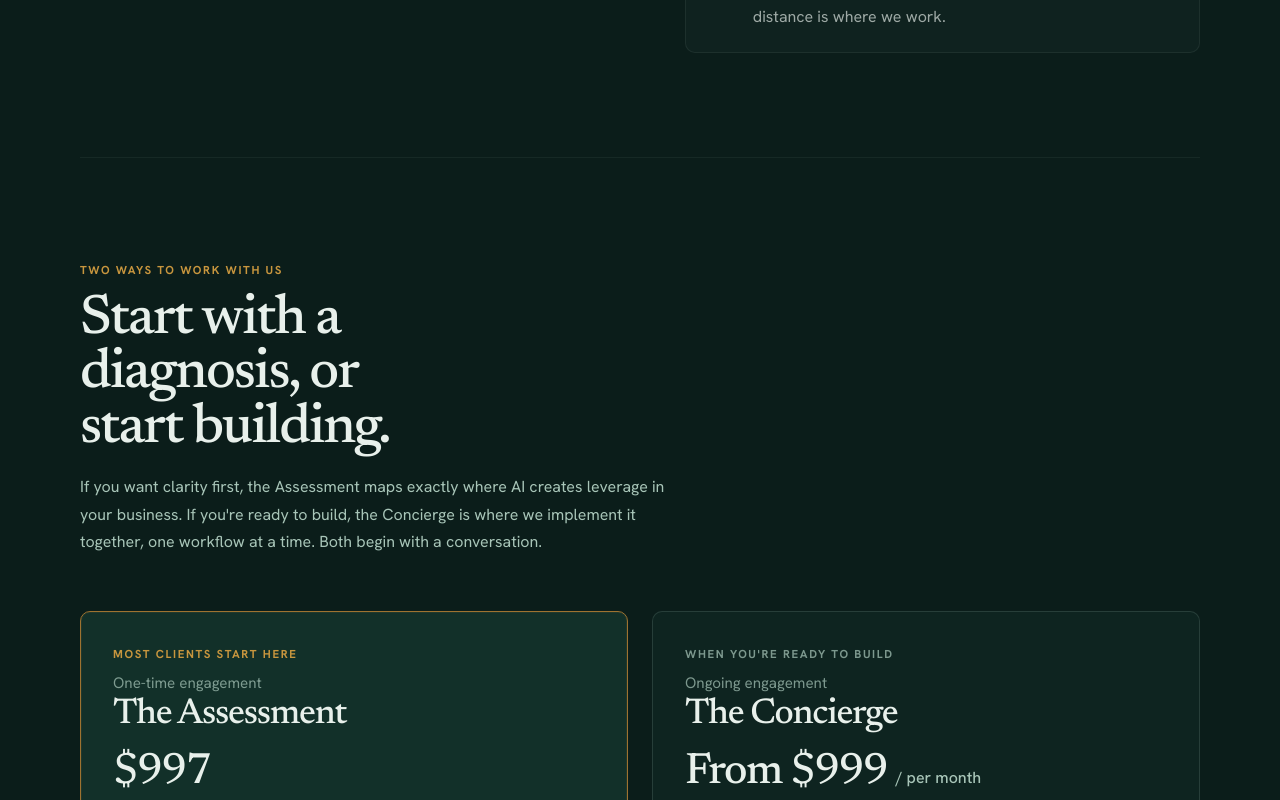
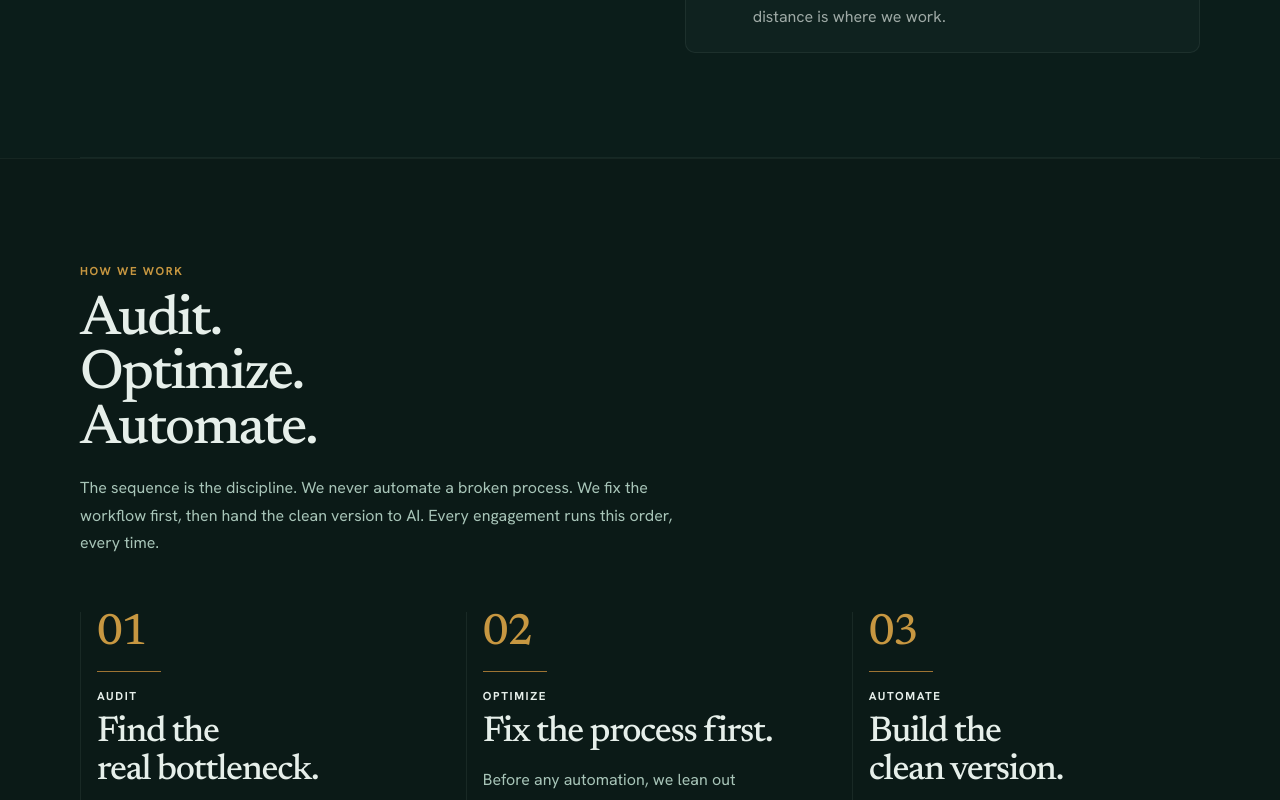
Before and after one commit to ParamoAI/paramo.sh, a Next.js app: page / in a window 1280 px wide. Shown: the part 2000-2800 px from the top of the page. Built offline with nearby package versions, Linux system fonts and the light colour scheme.

Commit message:
Remove pricing from homepage landing page

```diff
--- a/src/pages/index.tsx
+++ b/src/pages/index.tsx
@@ -4,25 +4,6 @@ import { useEffect, useState } from 'react';
 import { CALENDLY_URL, OG_IMAGE, SITE_DESCRIPTION, SITE_NAME, SITE_URL } from '@/config/site';
 
 const pageTitle = `${SITE_NAME} | AI systems for business owners`;
-
-const offerAssessment = [
-  'A 45-minute live workflow audit',
-  'A custom report tailored to your business',
-  'Three to seven tools matched to your workflows',
-  'An impact and effort priority matrix',
-  'A four-day quick-start implementation plan',
-  'A 30-minute walkthrough of your report',
-];
-
-const offerConcierge = [
-  'Assessment included to diagnose and prioritize the highest-leverage workflow first',
-  'Two 45-minute working sessions each month',
-  'Direct access between sessions, answered the same business day',
-  'A shared workspace documenting every system we build',
-  'We build on your screen, and you keep everything',
-  "Workflows audited and optimized before they're automated",
-  'A deliberately small roster, so your engagement gets full attention',
-];
 
 const problemItems = [
   {
@@ -94,7 +75,7 @@ const faqItems = [
   {
     question: "What's the difference between the Assessment and the Concierge?",
     answer:
-      'The Assessment is a one-time diagnostic: a custom report showing where AI creates leverage in your business, with named tools, realistic time savings, and a plan to start. The Concierge is the ongoing engagement where we implement those systems with you, across two working sessions a month, until they run reliably.',
+      'Some clients start by getting clarity on where AI creates the most leverage in the business. Others are ready to start implementing immediately. We use the discovery call to determine the right entry point based on urgency, workflow complexity, and internal capacity.',
   },
   {
     question: `What does "done-with-you" actually mean?`,
@@ -114,20 +95,9 @@ const faqItems = [
   {
     question: 'Can I begin with the Concierge without an Assessment first?',
     answer:
-      "Yes. If you already know where your bottlenecks are and you're ready to build, we begin the Concierge directly with a focused audit on the first session. The Assessment is the right starting point when you want clarity before committing to a monthly engagement.",
+      "Yes. If you already know where your bottlenecks are and you're ready to build, we can begin implementation directly with a focused workflow audit in the first session.",
   },
 ];
-
-function CheckItem({ children }: { children: React.ReactNode }) {
-  return (
-    <li className="paramo-check-item">
-      <span className="paramo-check-icon" aria-hidden="true">
-        <span>✓</span>
-      </span>
-      <span>{children}</span>
-    </li>
-  );
-}
 
 export default function Home() {
   const [openFaqIndex, setOpenFaqIndex] = useState<number | null>(0);
@@ -199,8 +169,8 @@ export default function Home() {
             </Link>
 
             <div className="paramo-nav-links" aria-label="Primary">
-              <a href="#offers">Services</a>
               <a href="#process">How we work</a>
+              <a href="#start">Get started</a>
               <a href="#faq">FAQ</a>
               <Link href="/case-studies">Case Studies</Link>
               <Link href="/blog">Blog</Link>
@@ -302,91 +272,6 @@ export default function Home() {
         </section>
 
         <hr className="paramo-rule" />
-
-        <section className="paramo-section" id="offers">
-          <div className="paramo-container">
-            <div className="paramo-section-heading">
-              <div className="paramo-eyebrow">Two ways to work with us</div>
-              <h2>Start with a diagnosis, or start building.</h2>
-              <p className="paramo-intro">
-                If you want clarity first, the Assessment maps exactly where AI creates leverage in your
-                business. If you&apos;re ready to build, the Concierge is where we implement it together, one
-                workflow at a time. Both begin with a conversation.
-              </p>
-            </div>
-
-            <div className="paramo-offers">
-              <article className="paramo-offer-card paramo-offer-card-featured">
-                <div className="paramo-offer-flag">Most clients start here</div>
-                <div className="paramo-offer-kicker">One-time engagement</div>
-                <h3>The Assessment</h3>
-                <div className="paramo-price">$997</div>
-                <p className="paramo-offer-description">
-                  A focused workflow audit where we pull the real bottlenecks out of your business, then
-                  deliver a custom report showing precisely where AI creates leverage, with named tools,
-                  conservative time-savings estimates, and a sequenced plan to start.
-                </p>
-                <ul className="paramo-check-list">
-                  {offerAssessment.map((item) => (
-                    <CheckItem key={item}>{item}</CheckItem>
-                  ))}
-                </ul>
-                <div className="paramo-ideal-box">
-                  <strong>Right for you if</strong> you want clarity before committing to implementation.
-                  You know manual work is costing you, but not yet where to begin.
-                </div>
-                <a
-                  href={CALENDLY_URL}
-                  target="_blank"
-                  rel="noopener noreferrer"
-                  className="paramo-button paramo-button-primary paramo-button-block"
-                >
-                  Book a discovery call
-                </a>
-                <p className="paramo-note">
-                  Money-back guarantee: if we can&apos;t find three to five hours of weekly time savings
-                  in your business, the Assessment is on us.
-                </p>
-              </article>
-
-              <article className="paramo-offer-card">
-                <div className="paramo-offer-flag paramo-offer-flag-muted">When you&apos;re ready to build</div>
-                <div className="paramo-offer-kicker">Ongoing engagement</div>
-                <h3>The Concierge</h3>
-                <div className="paramo-price">
-                  From $999 <span>/ per month</span>
-                </div>
-                <p className="paramo-offer-description">
-                  A done-with-you engagement where we implement AI systems alongside you. Two working
-                  sessions each month, direct access between them, and a shared workspace where every
-                  system we build is documented and yours to keep.
-                </p>
-                <ul className="paramo-check-list">
-                  {offerConcierge.map((item) => (
-                    <CheckItem key={item}>{item}</CheckItem>
-                  ))}
-                </ul>
-                <div className="paramo-ideal-box">
-                  <strong>Right for you if</strong> you&apos;ve completed an assessment, ours or your own,
-                  and you&apos;re ready to implement with a partner rather than figure out another report
-                  alone.
-                </div>
-                <a
-                  href={CALENDLY_URL}
-                  target="_blank"
-                  rel="noopener noreferrer"
-                  className="paramo-button paramo-button-secondary paramo-button-block"
-                >
-                  Book a discovery call
-                </a>
-                <p className="paramo-note">
-                  Project work (full builds, integrations, custom agents) is scoped from within the
-                  engagement, once we know exactly what&apos;s worth building.
-                </p>
-              </article>
-            </div>
-          </div>
-        </section>
 
         <section className="paramo-section paramo-band" id="process">
           <div className="paramo-container">
@@ -564,13 +449,13 @@ export default function Home() {
                 <h3>Services</h3>
                 <ul>
                   <li>
-                    <a href="#offers">The Assessment</a>
+                    <a href="#process">How we work</a>
                   </li>
                   <li>
-                    <a href="#offers">The Concierge</a>
+                    <a href="#start">Book a call</a>
                   </li>
                   <li>
-                    <a href="#process">How we work</a>
+                    <Link href="/case-studies">Case studies</Link>
                   </li>
                 </ul>
               </div>
```
Also changed, not shown: 20 other files (tests, documents, lock files or other folders).
